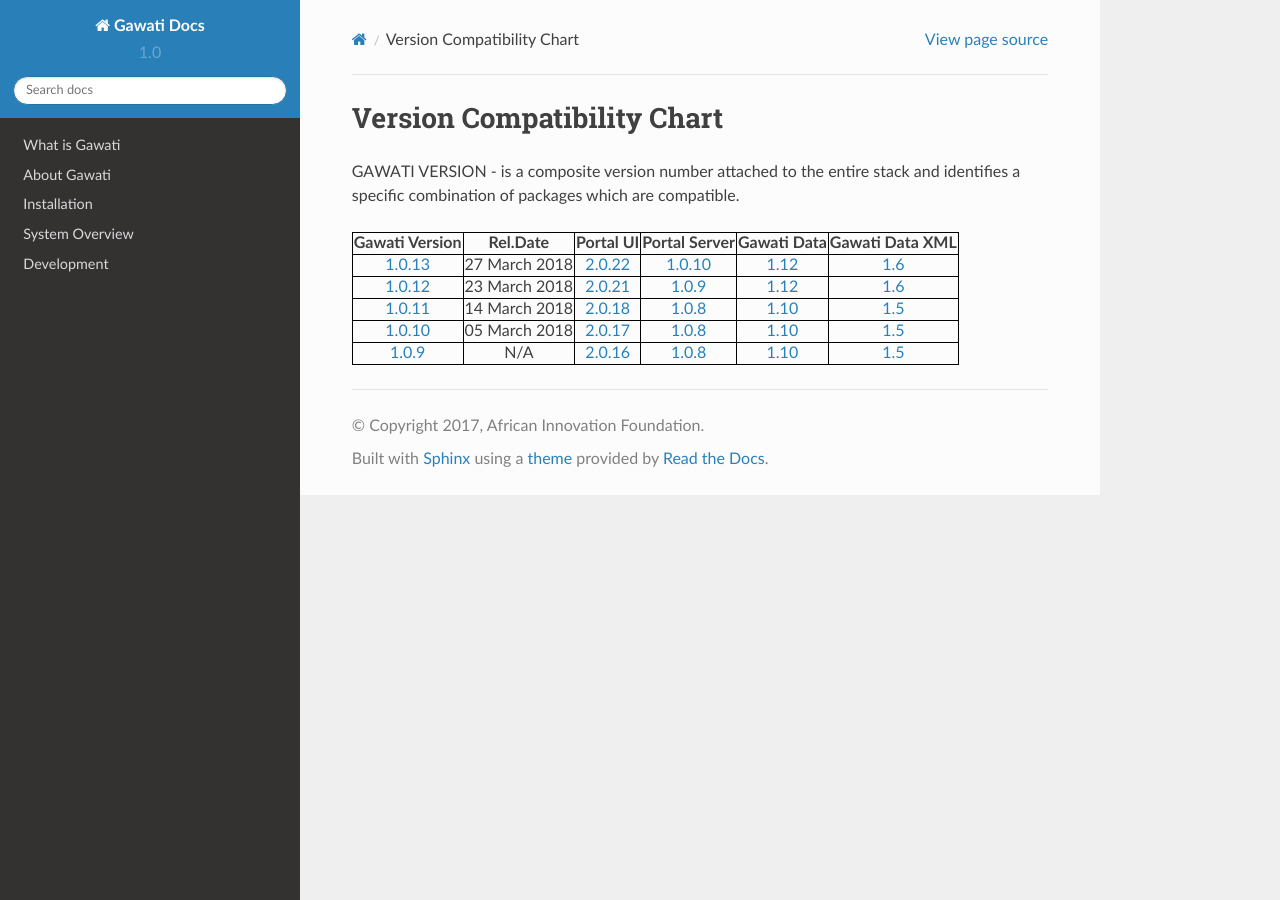
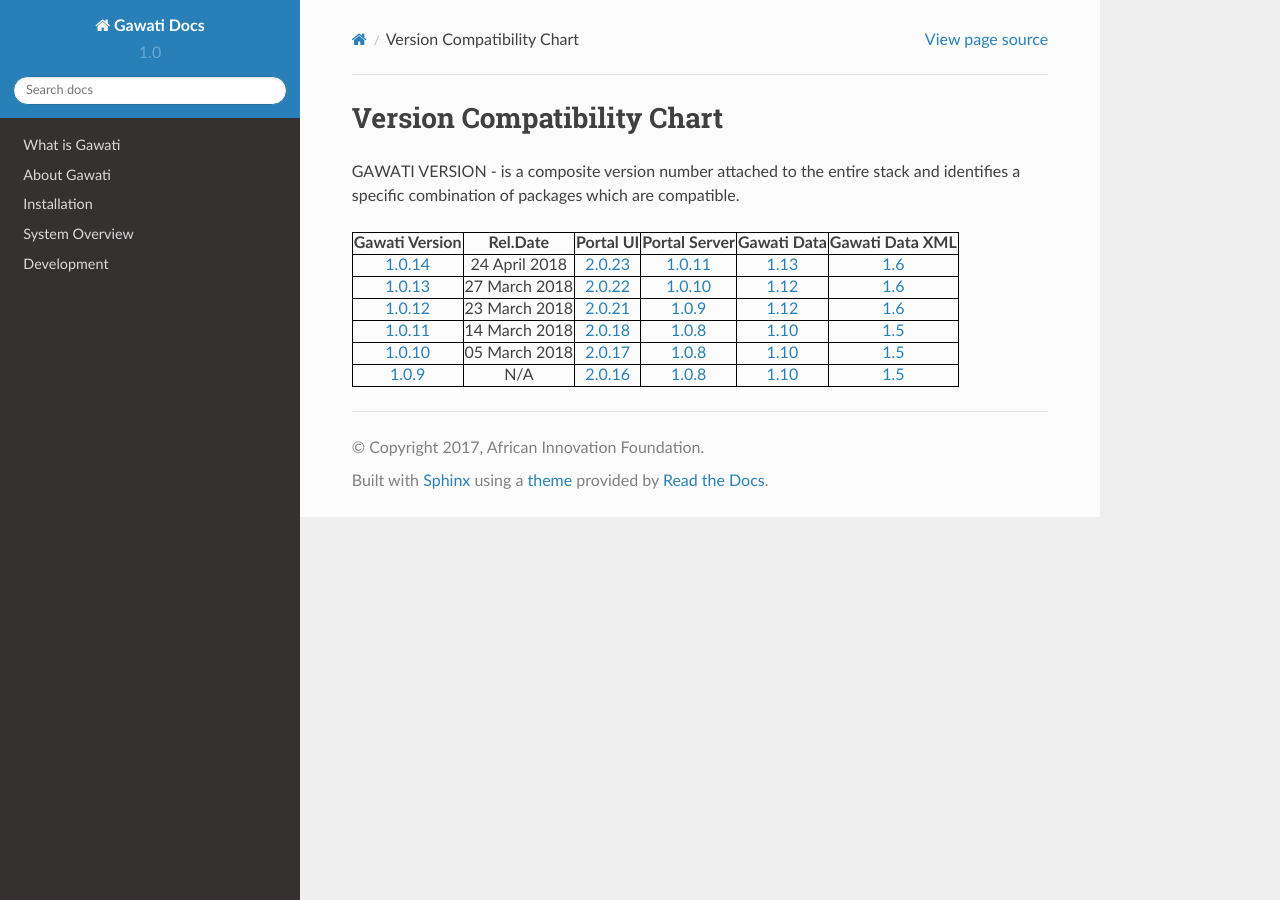
Before and after one commit to gawati/gawati-docs, a Sphinx documentation site: the page built from docs/source/development/version-compat.rst, in a window 1280 px wide. Built offline with Sphinx 7.4.7 and the Read the Docs theme 2.0.0, drawn with Linux system fonts in a browser that asks for light colours.

Commit message:
Updating versions

```diff
--- a/docs/source/development/version-compat.rst
+++ b/docs/source/development/version-compat.rst
@@ -17,6 +17,23 @@ GAWATI VERSION - is a composite version number attached to the entire stack and
             <th style="border: 1px solid black; text-align:center;">Gawati Data XML</th>
         </tr>
     </thead>
+
+        <tr>
+            <td style="border: 1px solid black; text-align:center;"><a href="http://dl.gawati.org/dev/1.0.14">1.0.14</a></td>
+            <td style="border: 1px solid black; text-align:center;">24 April 2018</td>
+            <td style="border: 1px solid black; text-align:center;">
+                <a href="https://github.com/gawati/gawati-portal-ui/tree/eb11e115f9206e6345ea4e2fcdb348d6f1b4fd5e" title="github tree">2.0.23</a>
+                </td>
+            <td style="border: 1px solid black; text-align:center;">
+                <a href="https://github.com/gawati/gawati-portal-server/tree/be0e86786146e284dfdac42209d27ebe4fdc2263" title="github tree">1.0.11</a>
+                </td>
+            <td style="border: 1px solid black; text-align:center;">
+                <a href="https://github.com/gawati/gawati-data/tree/863cf9957e061c52035005d7ea5eeae0bbcc6233" title="github tree">1.13</a>
+                </td>
+            <td style="border: 1px solid black; text-align:center;">
+                <a href="https://github.com/gawati/gawati-data-xml/tree/4d35a80ed8ad3270a95fc2a0361f15b6a23e8727" title="github tree">1.6</a>
+                </td>
+        </tr>
 
         <tr>
             <td style="border: 1px solid black; text-align:center;"><a href="http://dl.gawati.org/dev/1.0.13">1.0.13</a></td>
```
Also changed, not shown: docs/source/development/version-info.rst (+4 -4 lines).
